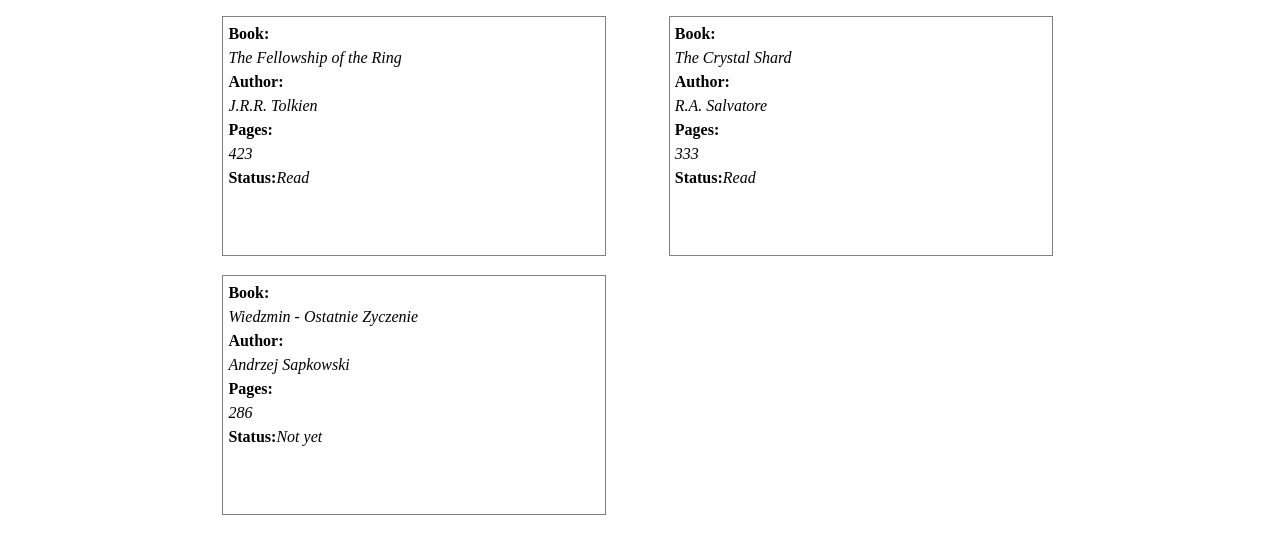
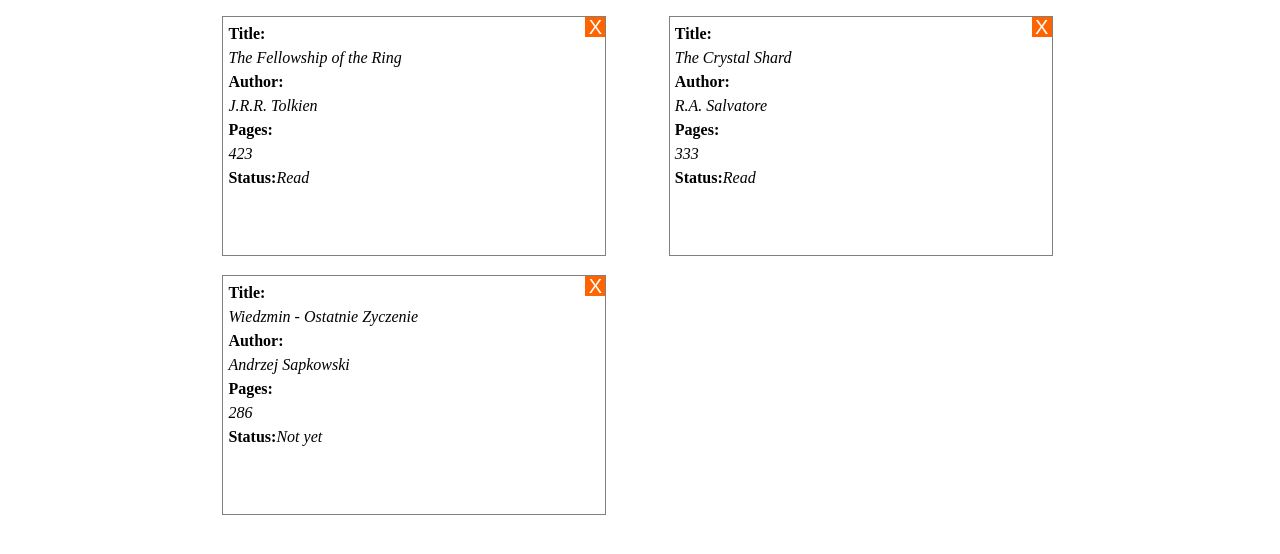
Before and after one commit to 0zra/my_library, a React app: page / in a window 1280 px wide. Shown: the part 144-698 px from the top of the page. Built offline with nearby package versions, Linux system fonts and the light colour scheme.

Commit message:
implement removing books from the library functionality

```diff
--- a/src/index.css
+++ b/src/index.css
@@ -1,4 +1,4 @@
-/*basic*/
+/*general*/
 header {
   display: block;
   height: 10%;
@@ -38,6 +38,7 @@
 }
 
 .card {
+  position: relative;
   font-style: italic;
   padding: 5px;
   box-sizing: border-box;
@@ -56,8 +57,30 @@
   font-weight: bold;
   font-style: normal;
 }
+
+.exit {
+  cursor: pointer;
+  display: inline-block;
+  width: 20px;
+  height: 20px;
+  background-color: rgb(255, 100, 0);
+  position: absolute;
+  z-index: 2;
+  top: 0;
+  right: 0;
+  font-family: sans-serif;
+  color: white;
+  text-align: center;
+  font-size: 20px;
+  line-height: 20px;
+  font-style: normal;
+}
+.exit:hover {
+  background-color: red;
+}
 /*form style*/
 .forma {
+  z-index: 7;
   position: absolute;
   margin-left: auto;
   margin-right: auto;
--- a/src/index.js
+++ b/src/index.js
@@ -3,6 +3,12 @@ import React from "react";
 import ReactDOM from "react-dom";
 import "./index.css";
 /*==============================================*/
+const exit = () => {
+  let inputs = document.querySelectorAll("input");
+  inputs.forEach(input => (input.value = null));
+  let forma = document.querySelector(".transition");
+  forma.classList.remove("transition");
+};
 const books = [
   {
     title: "The Fellowship of the Ring",
@@ -41,6 +47,7 @@ class Forma extends React.Component {
     super(props);
     this.handleChange = this.handleChange.bind(this);
   }
+
   handleChange(e) {
     if (e.target.name === "title") {
       this.props.onTitleChange(e.target.value);
@@ -59,6 +66,9 @@ class Forma extends React.Component {
     return (
       <form className="forma">
         <h2>Insert new book</h2>
+        <div className="exit" onClick={() => exit()}>
+          X
+        </div>
         <label>
           Title: <br />
           <input name="title" type="text" onChange={this.handleChange} />
@@ -90,7 +100,10 @@ class Forma extends React.Component {
 function Card(props) {
   return (
     <div className="card">
-      <strong>Book:</strong>
+      <div className="exit" onClick={() => props.onClick()}>
+        X
+      </div>
+      <strong>Title:</strong>
       <br />
       {props.value.title}
       <br />
@@ -125,6 +138,12 @@ class Library extends React.Component {
     this.handlePagesChange = this.handlePagesChange.bind(this);
     this.handleStatusChange = this.handleStatusChange.bind(this);
     this.handleSubmit = this.handleSubmit.bind(this);
+    this.handleRemove = this.handleRemove.bind(this);
+  }
+  handleRemove(book) {
+    let newLibrary = this.state.library;
+    newLibrary.splice(newLibrary.indexOf(book), 1);
+    this.setState({ library: newLibrary });
   }
   handleSubmit() {
     let newBook = {
@@ -136,9 +155,7 @@ class Library extends React.Component {
 
     const helper = this.state.library.slice().concat([newBook]);
     this.setState({ library: helper });
-    let forma = document.querySelector(".transition");
-
-    forma.classList.remove("transition");
+    exit();
 
     /*TU RADIMO*/
   }
@@ -154,6 +171,7 @@ class Library extends React.Component {
   handleTitleChange(value) {
     this.setState({ title: value });
   }
+
   /*javi da je botun kliknut*/
   handleClick() {
     this.setState({ button: !this.state.button });
@@ -170,7 +188,7 @@ class Library extends React.Component {
   render() {
     const kartice = this.state.library;
     const ispis = kartice.map(book => {
-      return <Card value={book} />;
+      return <Card value={book} onClick={() => this.handleRemove(book)} />;
     });
     return (
       <div>
```
